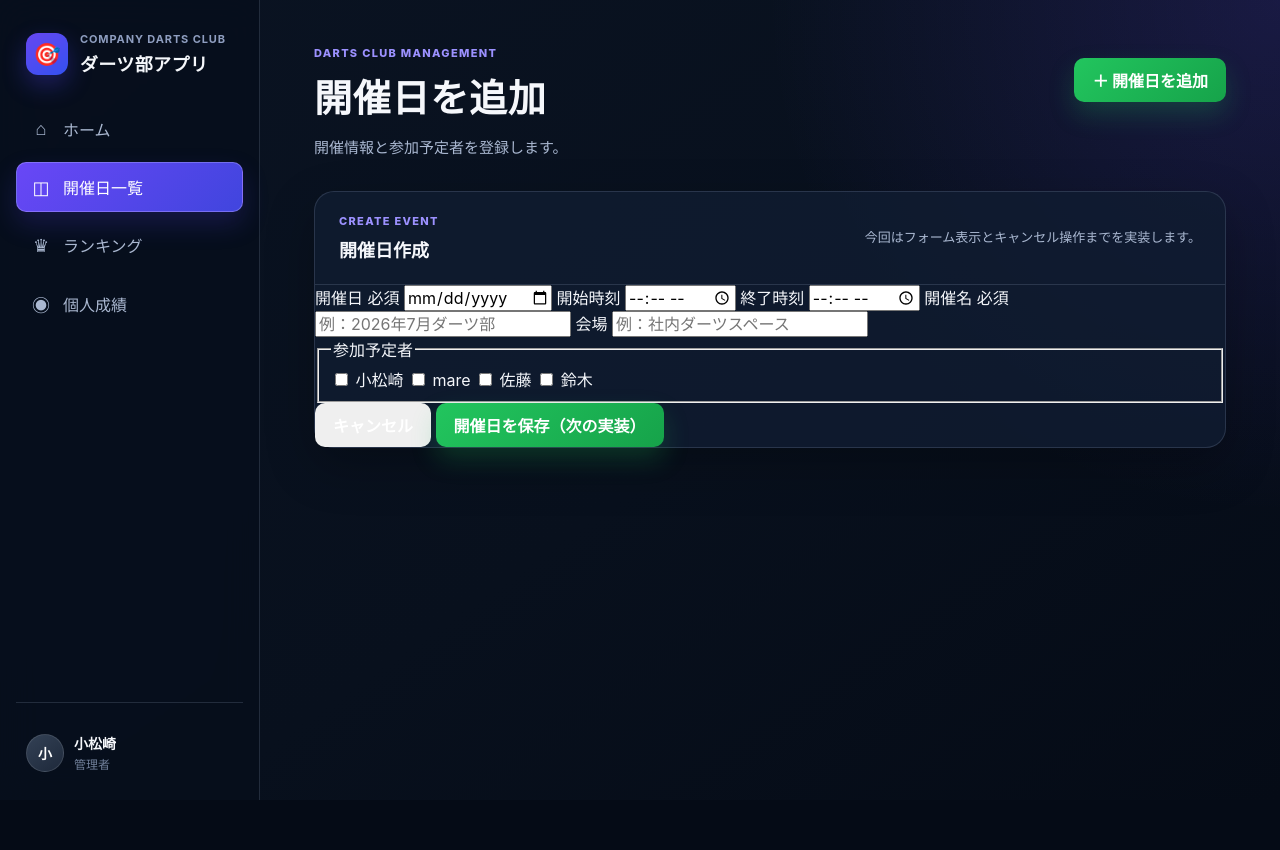
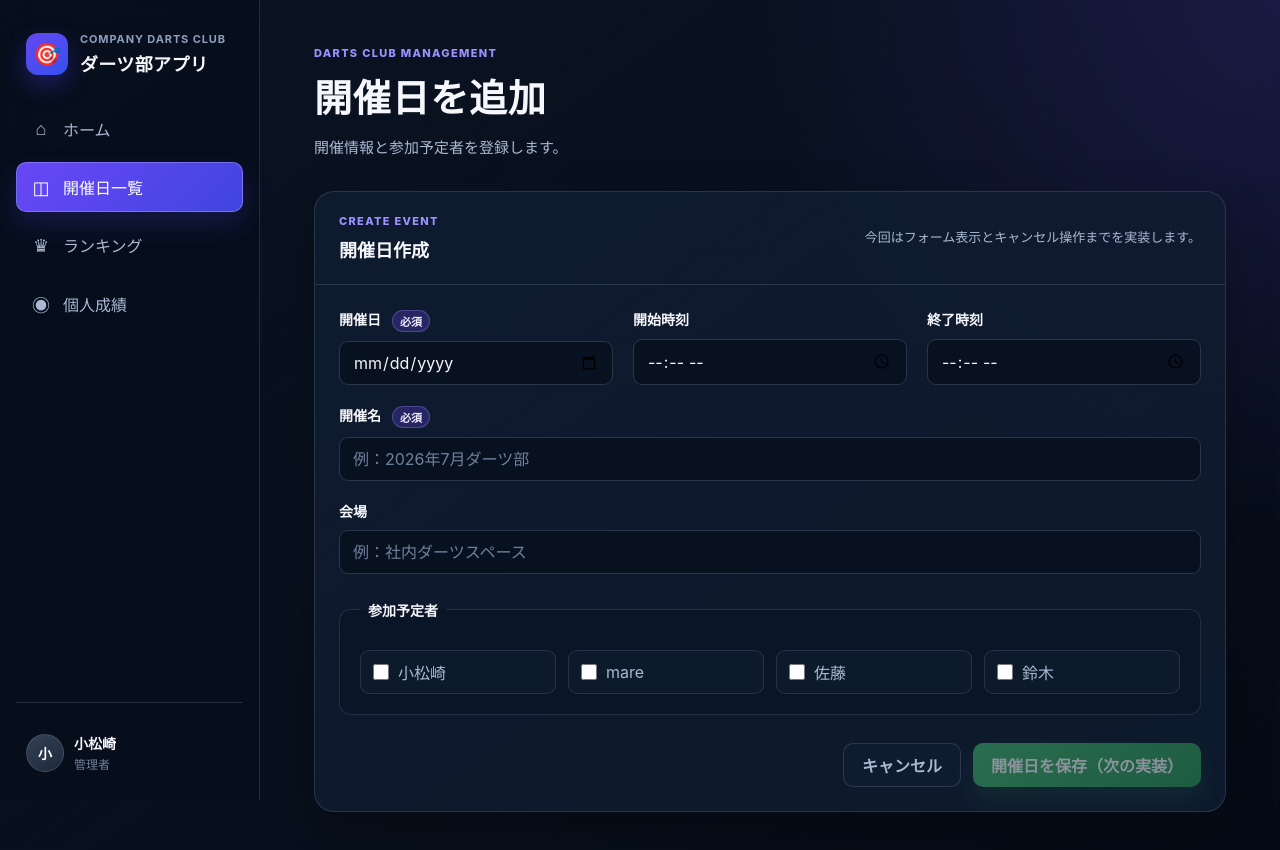
Before and after one commit to ktbrspooook-cloud/darts-club-app, a website: page frontend/index.html in a window 1280 px wide. Both pictures are taken after a click on the button "＋ 開催日を追加". Before the commit the page ends 800 px from the top, so only its background shows below. Drawn offline with Linux system fonts and the light colour scheme.

Commit message:
Style event creation form

```diff
--- a/frontend/css/styles.css
+++ b/frontend/css/styles.css
@@ -556,3 +556,189 @@ button {
     white-space: nowrap;
   }
 }
+
+/* 開催日作成フォーム */
+
+.button[hidden] {
+  display: none;
+}
+
+.form-card {
+  overflow: hidden;
+}
+
+.event-form {
+  padding: 24px;
+}
+
+.form-grid {
+  display: grid;
+  grid-template-columns: repeat(3, minmax(0, 1fr));
+  gap: 20px;
+}
+
+.form-field {
+  display: grid;
+  gap: 9px;
+}
+
+.form-field-full {
+  grid-column: 1 / -1;
+}
+
+.form-label {
+  color: var(--text-primary);
+  font-size: 14px;
+  font-weight: 800;
+}
+
+.required-mark {
+  display: inline-flex;
+  align-items: center;
+  margin-left: 8px;
+  padding: 2px 7px;
+  color: #f0eaff;
+  font-size: 11px;
+  font-weight: 800;
+  background: rgba(109, 74, 255, 0.26);
+  border: 1px solid rgba(166, 149, 255, 0.3);
+  border-radius: 999px;
+  vertical-align: middle;
+}
+
+.form-field input {
+  width: 100%;
+  min-height: 44px;
+  padding: 0 13px;
+  color: var(--text-primary);
+  background: rgba(6, 14, 27, 0.68);
+  border: 1px solid rgba(179, 198, 230, 0.2);
+  border-radius: 9px;
+  outline: none;
+  transition:
+    border-color 0.2s ease,
+    box-shadow 0.2s ease,
+    background 0.2s ease;
+}
+
+.form-field input::placeholder {
+  color: var(--text-muted);
+}
+
+.form-field input:focus {
+  background: rgba(8, 18, 34, 0.92);
+  border-color: rgba(149, 131, 255, 0.9);
+  box-shadow: 0 0 0 4px rgba(109, 74, 255, 0.14);
+}
+
+.participant-fieldset {
+  margin: 26px 0 0;
+  padding: 20px;
+  background: rgba(6, 14, 27, 0.3);
+  border: 1px solid rgba(179, 198, 230, 0.14);
+  border-radius: var(--radius-medium);
+}
+
+.participant-fieldset legend {
+  padding: 0 8px;
+}
+
+.participant-options {
+  display: grid;
+  grid-template-columns: repeat(4, minmax(0, 1fr));
+  gap: 12px;
+  margin-top: 10px;
+}
+
+.participant-option {
+  display: flex;
+  align-items: center;
+  gap: 9px;
+  min-height: 44px;
+  padding: 0 12px;
+  color: var(--text-secondary);
+  cursor: pointer;
+  background: rgba(17, 29, 49, 0.62);
+  border: 1px solid rgba(179, 198, 230, 0.14);
+  border-radius: 9px;
+  transition:
+    border-color 0.2s ease,
+    background 0.2s ease,
+    color 0.2s ease;
+}
+
+.participant-option:hover {
+  color: var(--text-primary);
+  background: rgba(109, 74, 255, 0.12);
+  border-color: rgba(149, 131, 255, 0.45);
+}
+
+.participant-option input {
+  width: 16px;
+  height: 16px;
+  margin: 0;
+  accent-color: var(--accent);
+}
+
+.form-actions {
+  display: flex;
+  justify-content: flex-end;
+  gap: 12px;
+  margin-top: 28px;
+}
+
+.button-secondary {
+  color: var(--text-secondary);
+  background: rgba(17, 29, 49, 0.72);
+  border: 1px solid rgba(179, 198, 230, 0.18);
+  box-shadow: none;
+}
+
+.button-secondary:hover {
+  color: var(--text-primary);
+  background: var(--surface-hover);
+}
+
+.button:disabled {
+  cursor: not-allowed;
+  opacity: 0.52;
+  filter: grayscale(0.25);
+  transform: none;
+}
+
+.button:disabled:hover {
+  filter: grayscale(0.25);
+  transform: none;
+}
+
+@media (max-width: 900px) {
+  .form-grid {
+    grid-template-columns: repeat(2, minmax(0, 1fr));
+  }
+
+  .participant-options {
+    grid-template-columns: repeat(2, minmax(0, 1fr));
+  }
+}
+
+@media (max-width: 700px) {
+  .form-grid {
+    grid-template-columns: 1fr;
+  }
+
+  .form-field-full {
+    grid-column: auto;
+  }
+
+  .participant-options {
+    grid-template-columns: 1fr;
+  }
+
+  .form-actions {
+    flex-direction: column-reverse;
+  }
+
+  .form-actions .button {
+    width: 100%;
+  }
+}
```
